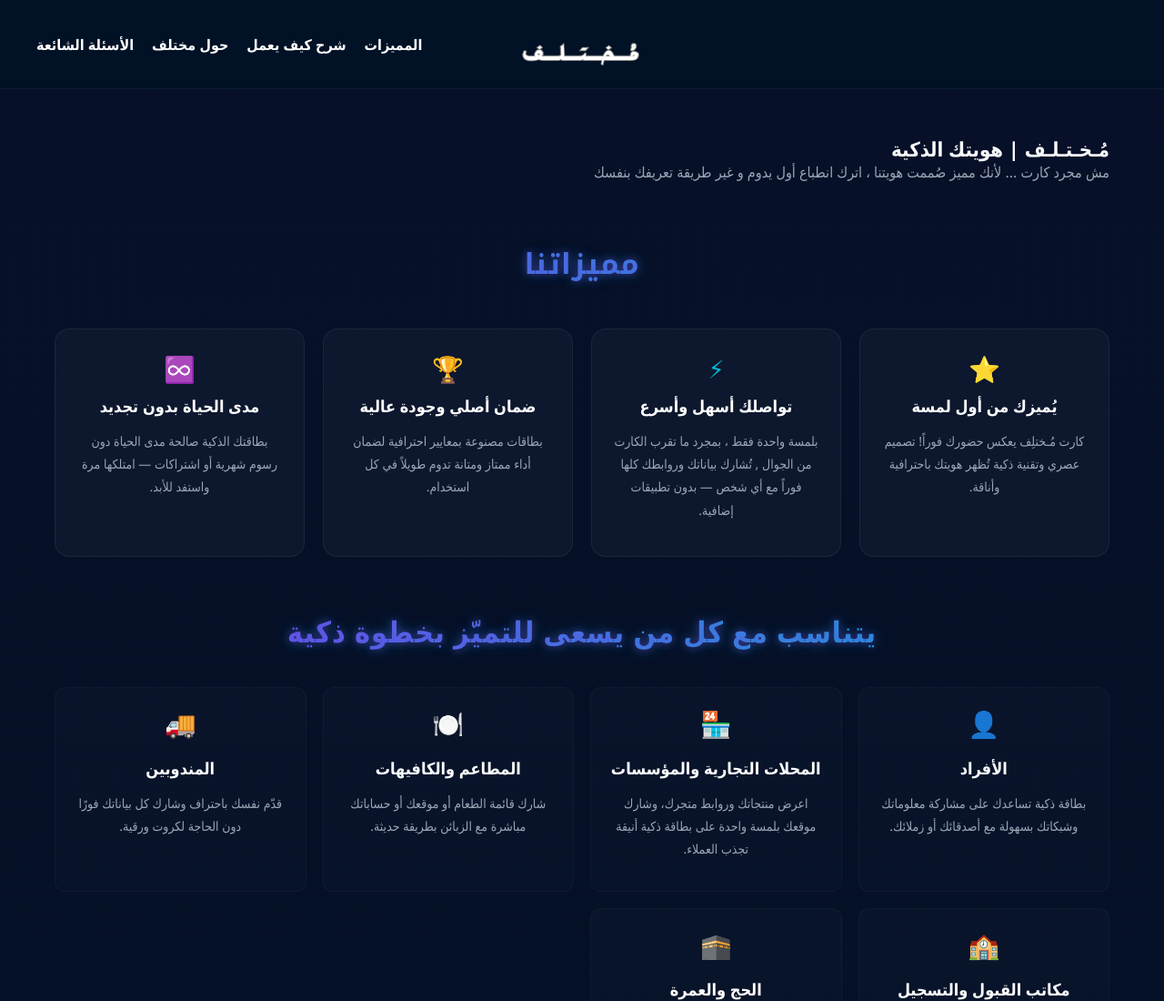
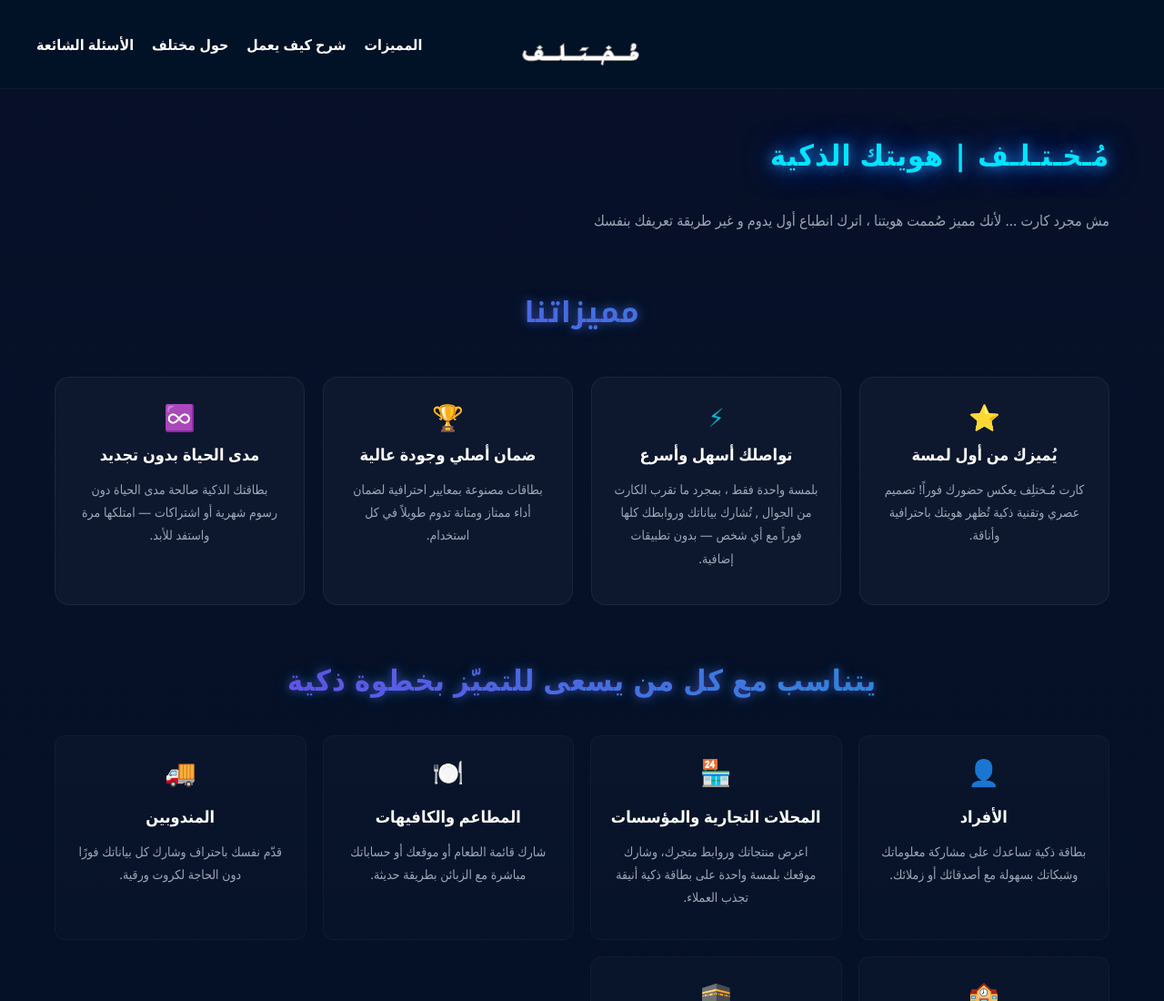
Before and after one commit to hythmsam538-ux/Try-page, a plain HTML site: page index.html in a window 1280 px wide. Shown: the top 1100 px of the page at 91% size. Drawn offline with Linux system fonts and the light colour scheme.

Commit message:
Update style.css

```diff
--- a/style.css
+++ b/style.css
@@ -37,7 +37,26 @@ header {
   gap: 14px;
   align-items: center;
 }
-
+.brand h1 {
+   color: #fff;
+  font-size: 28px;
+  font-weight: 700;
+  margin-bottom: 25px;
+  text-shadow: 0 0 10px #00ffff;
+}
+.brand h1:hover {
+  transform: scale(1.04);
+  text-shadow: 0 0 14px rgba(124, 58, 237, 0.8),
+    0 0 26px rgba(6, 182, 212, 0.6);
+}
+.brand h1 {
+  font-size: 2.0rem; /* كان 2.2rem - كبرناها */
+  font-weight: 800;
+  color: #00e5ff;
+  text-shadow: 0 0 15px #2a9df4, 0 0 35px #0048ff;
+  margin-bottom: 40px;
+  letter-spacing: 1px;
+}
 .logo {
   width: 64px;
   height: 64px;
```
